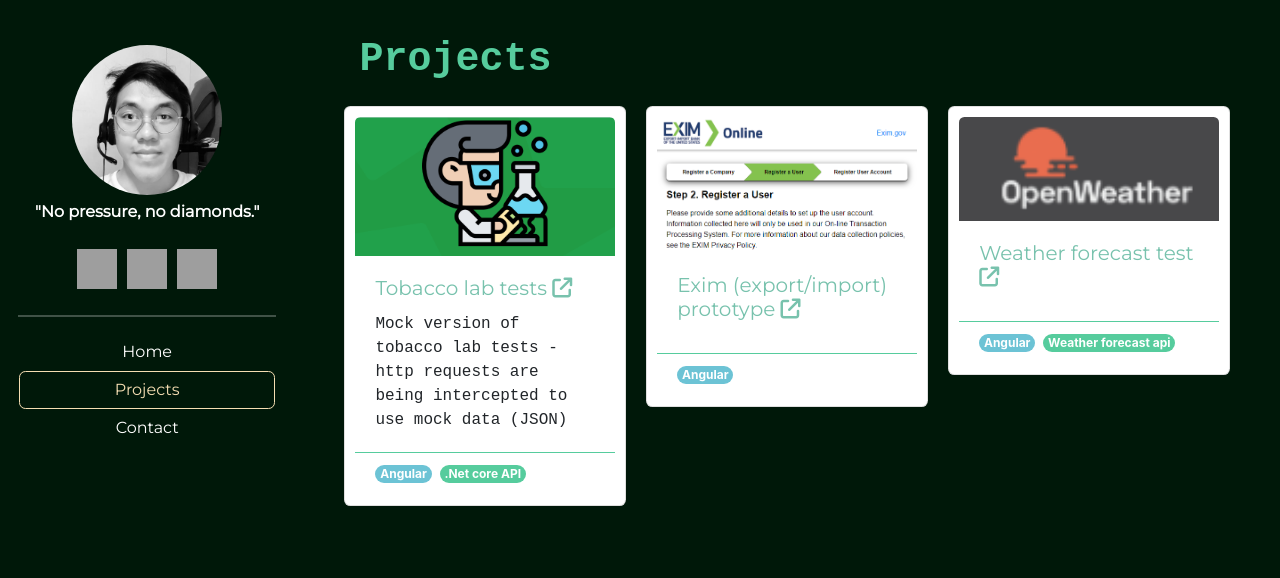
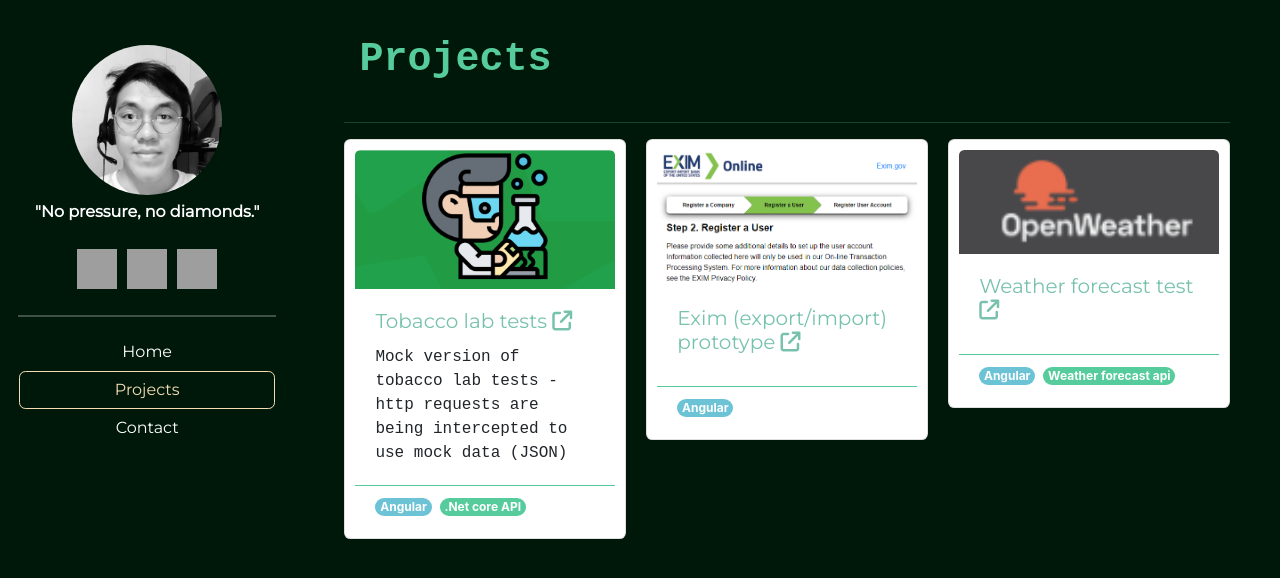
Before and after one commit to ronald-developer/angular-resume-website, an Angular app: page /projects in a window 1280 px wide. Shown: the top 578 px of the page. Built offline with nearby package versions, Linux system fonts and the light colour scheme; grey boxes are pictures that could not be loaded.

Commit message:
fix cards project footer badge wrap

```diff
--- a/src/app/pages/projects/projects.component.html
+++ b/src/app/pages/projects/projects.component.html
@@ -6,6 +6,7 @@
 			</div>
 		</div>
 	</div>
+	<hr class="section-divider">
 	<div class="page__projects card-columns">
 		<ng-container *ngIf="$projects|async as projects">
 			<div class="card" *ngFor="let p of projects">
@@ -18,7 +19,7 @@
 					</p>
 				</div>
 				<div class="card-footer bg-transparent border-success">
-					<div class="d-flex gap-2">
+					<div class="d-flex gap-2 flex-wrap">
 						<ng-container *ngFor="let skill of p.techStack; let odd = odd">
 							<span class="badge rounded-pill {{badges[odd?'success':'info']}}">{{skill}}</span>
 						</ng-container>
```
